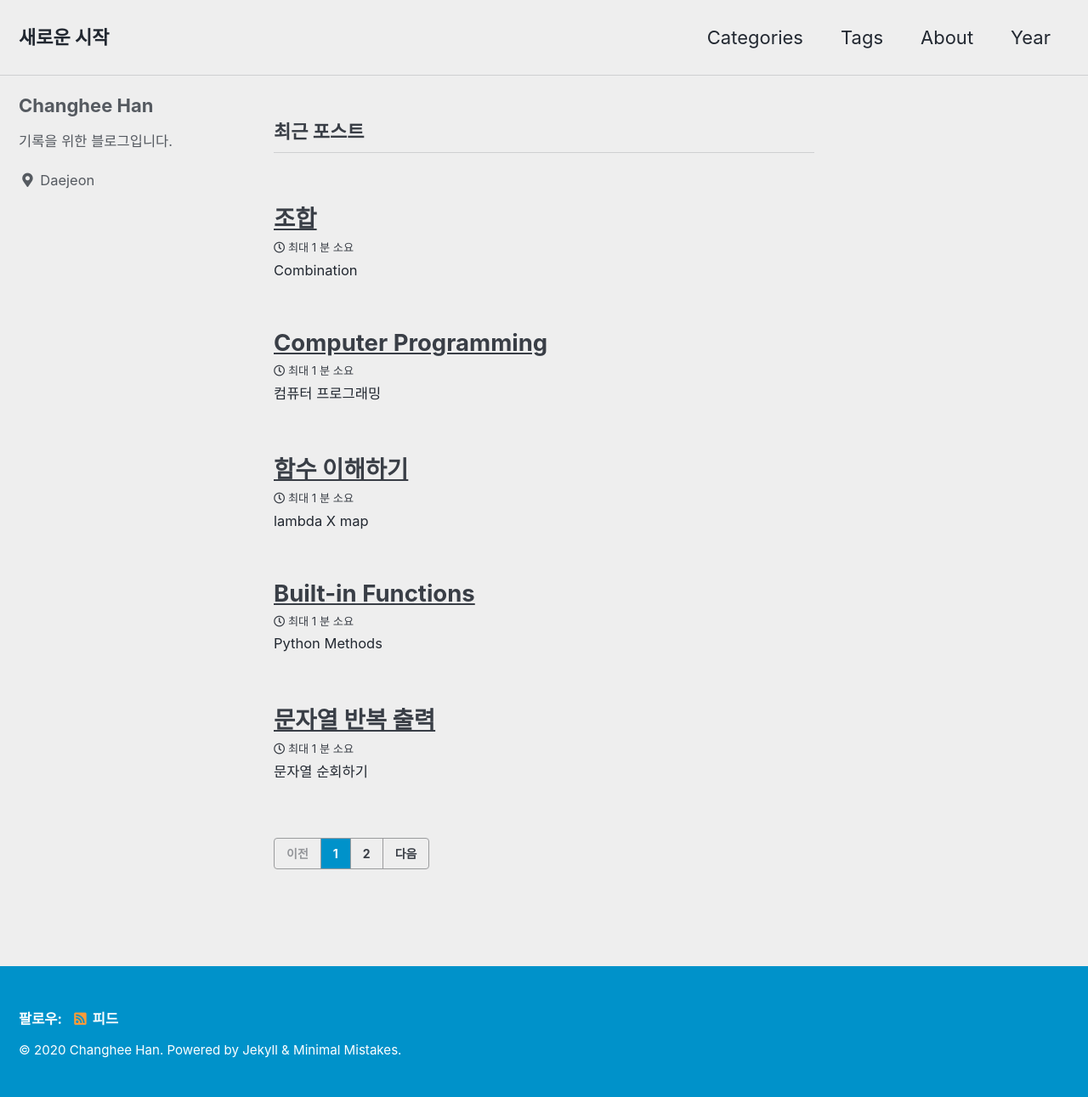
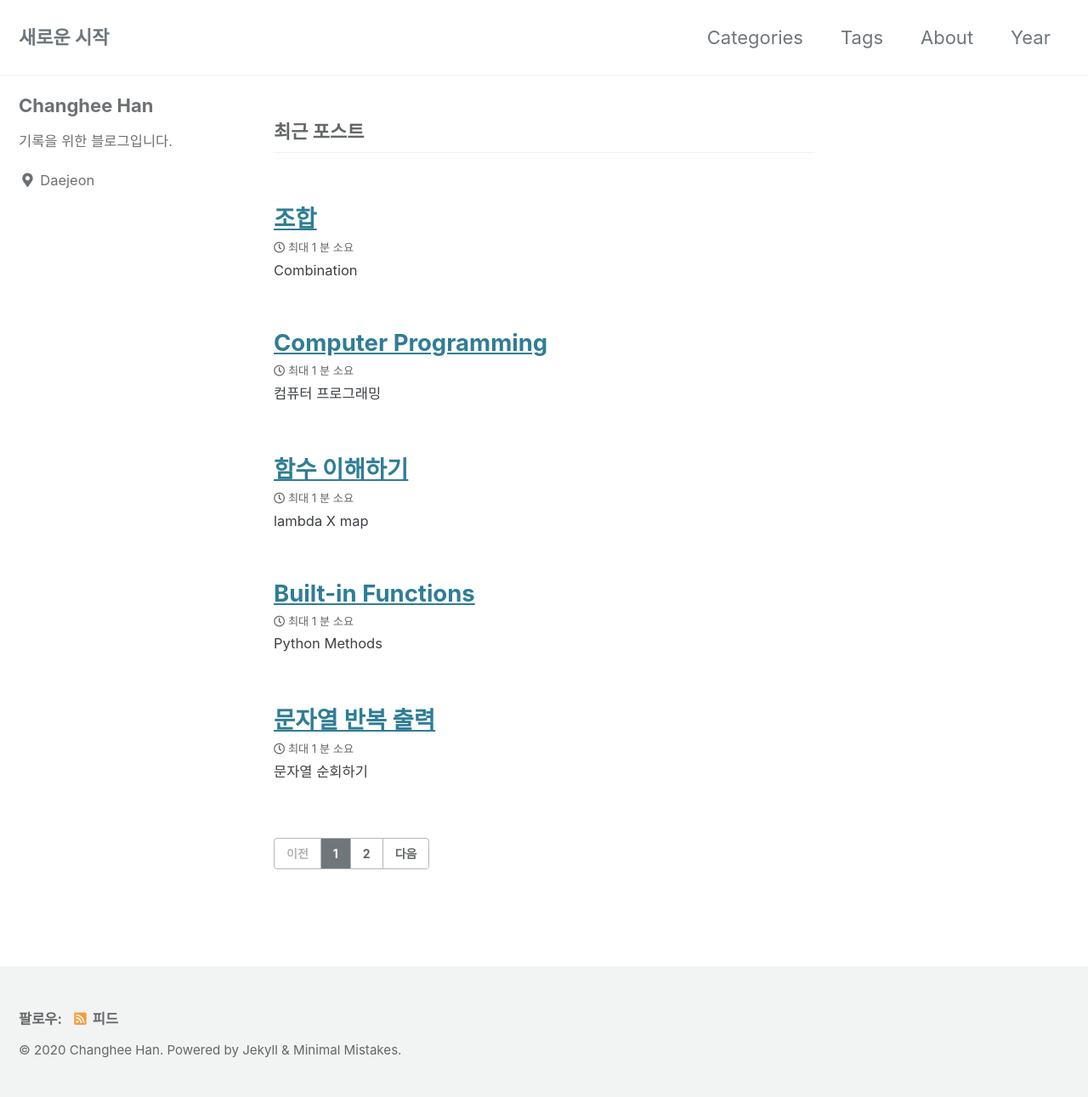
Before and after one commit to hython37/hython37.github.io, a Jekyll site: the page built from index.html, in a window 1280 px wide. Shown: the whole page at 85% size. Built offline with Jekyll 4.4.1, drawn with Linux system fonts in a browser that asks for light colours; cached includes are drawn as plain includes; the list of posts is cut into pages by our own code.

Commit message:
push test

```diff
--- a/_config.yml
+++ b/_config.yml
@@ -12,7 +12,7 @@
 
 # theme                  : "minimal-mistakes-jekyll"
 remote_theme             : "mmistakes/minimal-mistakes"
-minimal_mistakes_skin    : "air" # "air", "aqua", "contrast", "dark", "dirt", "neon", "mint", "plum", "sunrise"
+minimal_mistakes_skin    : # "air", "aqua", "contrast", "dark", "dirt", "neon", "mint", "plum", "sunrise"
 
 # Site Settings
 locale                   : "ko-KR"
```
